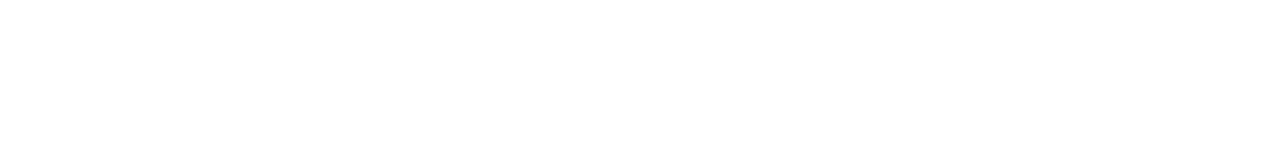
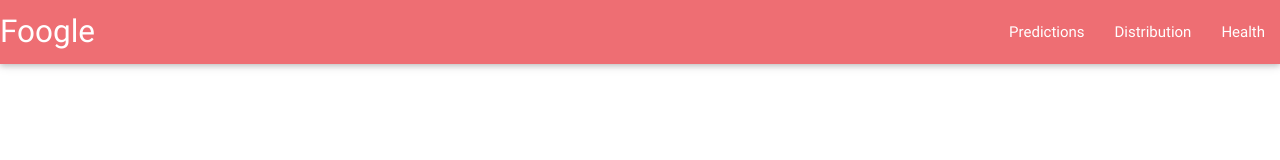
Before and after one commit to justAdevTV/Foogle, a plain HTML site: page index.html in a window 1280 px wide. Drawn offline with nearby package versions, Linux system fonts and the light colour scheme.

Commit message:
Added Title Bar

```diff
--- a/index.html
+++ b/index.html
@@ -13,5 +13,17 @@
     <!--Import jQuery before materialize.js-->
     <script type="text/javascript" src="https://code.jquery.com/jquery-2.1.1.min.js"></script>
     <script type="text/javascript" src="js/materialize.min.js"></script>
+
+    <nav>
+      <div class="nav-wrapper">
+        <a href="#" class="brand-logo">Foogle</a>
+        <ul id="nav-mobile" class="right hide-on-med-and-down">
+          <li><a href="sass.html">Predictions</a></li>
+          <li><a href="badges.html">Distribution</a></li>
+          <li><a href="collapsible.html">Health</a></li>
+        </ul>
+      </div>
+    </nav>
+
   </body>
 </html>
```
